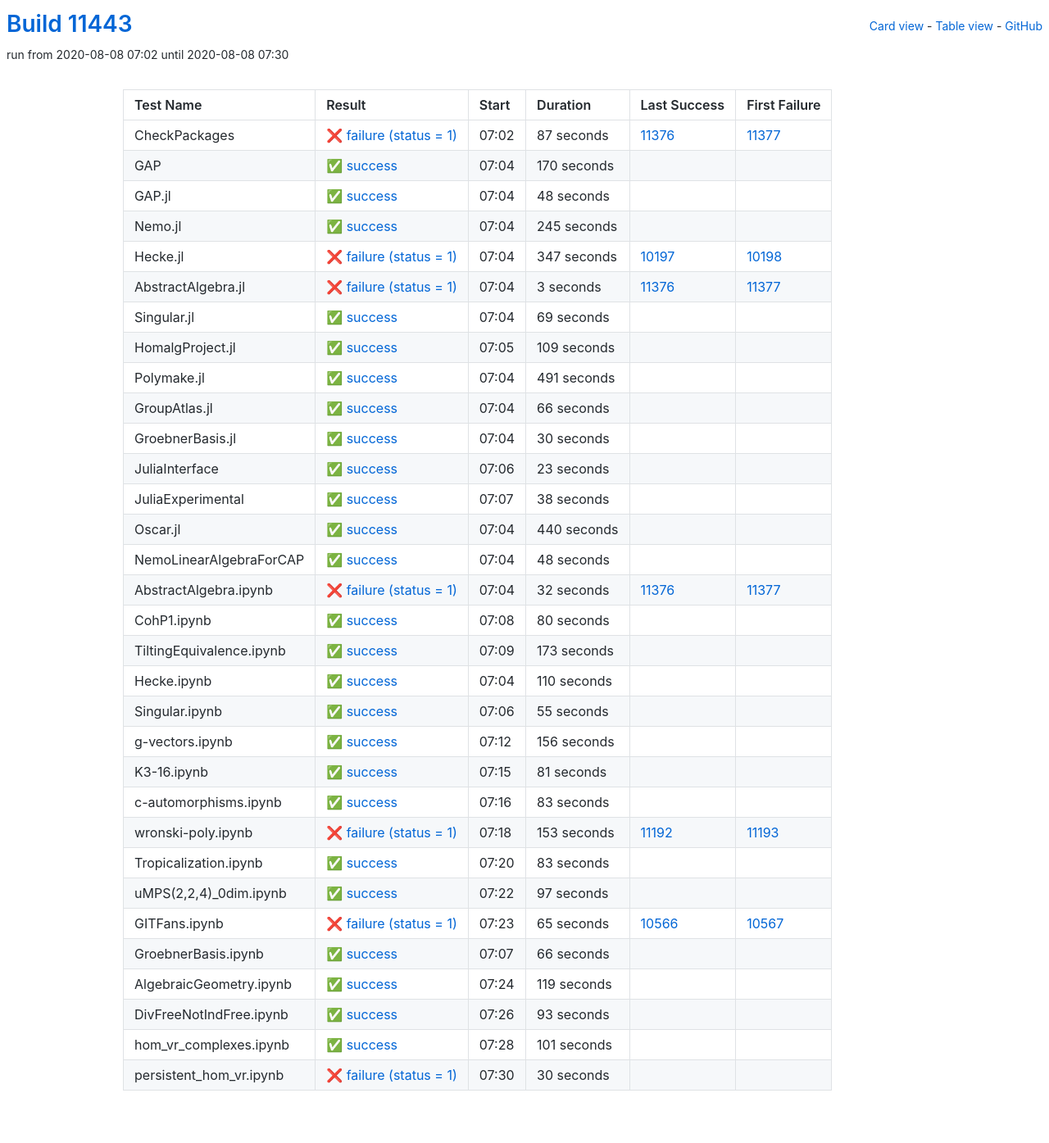
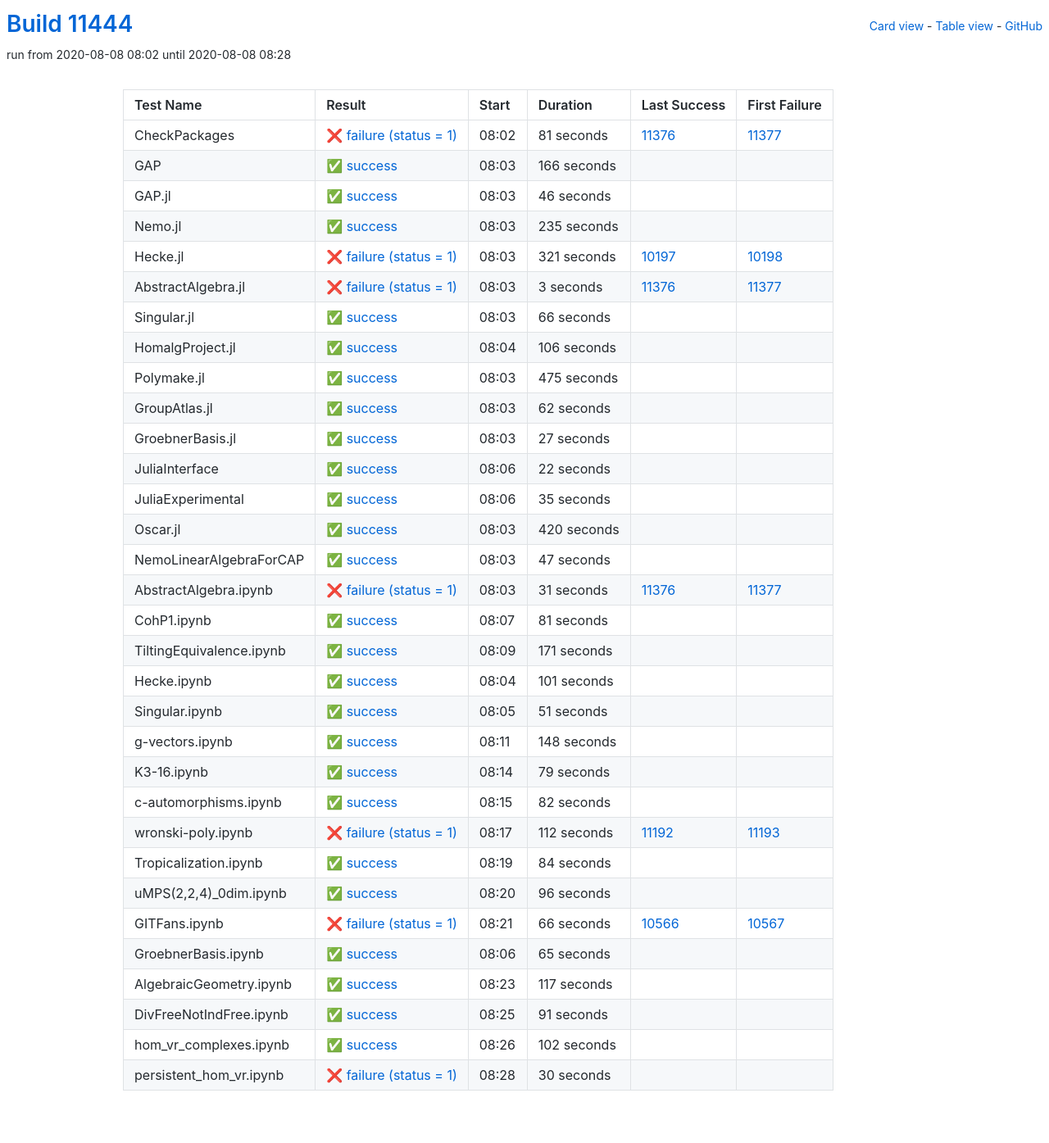
Before and after one commit to oscar-system/oscar-ci-status, a Jekyll site: the page built from table.html, in a window 1280 px wide. Shown: the whole page at 82% size. Built offline with Jekyll 4.4.1, drawn with Linux system fonts in a browser that asks for light colours.

Commit message:
Build #11444

```diff
--- a/_data/ci.yml
+++ b/_data/ci.yml
@@ -1,6 +1,6 @@
 ---
-build: 11443
-build_url: https://oscarci.mathematik.uni-kl.de/job/oscar/11443/
+build: 11444
+build_url: https://oscarci.mathematik.uni-kl.de/job/oscar/11444/
 job: oscar
 organization: oscar-system
 repo: oscar-ci-status
@@ -8,68 +8,68 @@
 tests:
 - name: CheckPackages
   id: checkpackages
-  log: https://oscarci.mathematik.uni-kl.de/job/oscar/11443/artifact/logs/build-11443/CheckPackages.log
-  start: 2020-08-08 07:02
+  log: https://oscarci.mathematik.uni-kl.de/job/oscar/11444/artifact/logs/build-11444/CheckPackages.log
+  start: 2020-08-08 08:02
   success: false
   exitcode: 1
   status: failure
-  duration: 87
+  duration: 81
   last_success: 11376
   last_success_url: https://oscarci.mathematik.uni-kl.de/job/oscar/11376/
   first_failure: 11377
   first_failure_url: https://oscarci.mathematik.uni-kl.de/job/oscar/11377/
 - name: GAP
   id: gap
-  log: https://oscarci.mathematik.uni-kl.de/job/oscar/11443/artifact/logs/build-11443/GAP.log
-  start: 2020-08-08 07:04
+  log: https://oscarci.mathematik.uni-kl.de/job/oscar/11444/artifact/logs/build-11444/GAP.log
+  start: 2020-08-08 08:03
   success: true
   exitcode: 0
   status: success
-  duration: 170
+  duration: 166
   last_success: false
   last_success_url:
   first_failure: false
   first_failure_url:
 - name: GAP.jl
   id: gap-jl
-  log: https://oscarci.mathematik.uni-kl.de/job/oscar/11443/artifact/logs/build-11443/GAP.jl.log
-  start: 2020-08-08 07:04
+  log: https://oscarci.mathematik.uni-kl.de/job/oscar/11444/artifact/logs/build-11444/GAP.jl.log
+  start: 2020-08-08 08:03
   success: true
   exitcode: 0
   status: success
-  duration: 48
+  duration: 46
   last_success: false
   last_success_url:
   first_failure: false
   first_failure_url:
 - name: Nemo.jl
   id: nemo-jl
-  log: https://oscarci.mathematik.uni-kl.de/job/oscar/11443/artifact/logs/build-11443/Nemo.jl.log
-  start: 2020-08-08 07:04
+  log: https://oscarci.mathematik.uni-kl.de/job/oscar/11444/artifact/logs/build-11444/Nemo.jl.log
+  start: 2020-08-08 08:03
   success: true
   exitcode: 0
   status: success
-  duration: 245
+  duration: 235
   last_success: false
   last_success_url:
   first_failure: false
   first_failure_url:
 - name: Hecke.jl
   id: hecke-jl
-  log: https://oscarci.mathematik.uni-kl.de/job/oscar/11443/artifact/logs/build-11443/Hecke.jl.log
-  start: 2020-08-08 07:04
+  log: https://oscarci.mathematik.uni-kl.de/job/oscar/11444/artifact/logs/build-11444/Hecke.jl.log
+  start: 2020-08-08 08:03
   success: false
   exitcode: 1
   status: failure
-  duration: 347
+  duration: 321
   last_success: 10197
   last_success_url: https://oscarci.mathematik.uni-kl.de/job/oscar/10197/
   first_failure: 10198
   first_failure_url: https://oscarci.mathematik.uni-kl.de/job/oscar/10198/
 - name: AbstractAlgebra.jl
   id: abstractalgebra-jl
-  log: https://oscarci.mathematik.uni-kl.de/job/oscar/11443/artifact/logs/build-11443/AbstractAlgebra.jl.log
-  start: 2020-08-08 07:04
+  log: https://oscarci.mathematik.uni-kl.de/job/oscar/11444/artifact/logs/build-11444/AbstractAlgebra.jl.log
+  start: 2020-08-08 08:03
   success: false
   exitcode: 1
   status: failure
@@ -80,44 +80,8 @@
   first_failure_url: https://oscarci.mathematik.uni-kl.de/job/oscar/11377/
 - name: Singular.jl
   id: singular-jl
-  log: https://oscarci.mathematik.uni-kl.de/job/oscar/11443/artifact/logs/build-11443/Singular.jl.log
-  start: 2020-08-08 07:04
-  success: true
-  exitcode: 0
-  status: success
-  duration: 69
-  last_success: false
-  last_success_url:
-  first_failure: false
-  first_failure_url:
-- name: HomalgProject.jl
-  id: homalgproject-jl
-  log: https://oscarci.mathematik.uni-kl.de/job/oscar/11443/artifact/logs/build-11443/HomalgProject.jl.log
-  start: 2020-08-08 07:05
-  success: true
-  exitcode: 0
-  status: success
-  duration: 109
-  last_success: false
-  last_success_url:
-  first_failure: false
-  first_failure_url:
-- name: Polymake.jl
-  id: polymake-jl
-  log: https://oscarci.mathematik.uni-kl.de/job/oscar/11443/artifact/logs/build-11443/Polymake.jl.log
-  start: 2020-08-08 07:04
-  success: true
-  exitcode: 0
-  status: success
-  duration: 491
-  last_success: false
-  last_success_url:
-  first_failure: false
-  first_failure_url:
-- name: GroupAtlas.jl
-  id: groupatlas-jl
-  log: https://oscarci.mathematik.uni-kl.de/job/oscar/11443/artifact/logs/build-11443/GroupAtlas.jl.log
-  start: 2020-08-08 07:04
+  log: https://oscarci.mathematik.uni-kl.de/job/oscar/11444/artifact/logs/build-11444/Singular.jl.log
+  start: 2020-08-08 08:03
   success: true
   exitcode: 0
   status: success
@@ -126,142 +90,118 @@
   last_success_url:
   first_failure: false
   first_failure_url:
-- name: GroebnerBasis.jl
-  id: groebnerbasis-jl
-  log: https://oscarci.mathematik.uni-kl.de/job/oscar/11443/artifact/logs/build-11443/GroebnerBasis.jl.log
-  start: 2020-08-08 07:04
+- name: HomalgProject.jl
+  id: homalgproject-jl
+  log: https://oscarci.mathematik.uni-kl.de/job/oscar/11444/artifact/logs/build-11444/HomalgProject.jl.log
+  start: 2020-08-08 08:04
   success: true
   exitcode: 0
   status: success
-  duration: 30
+  duration: 106
+  last_success: false
+  last_success_url:
+  first_failure: false
+  first_failure_url:
+- name: Polymake.jl
+  id: polymake-jl
+  log: https://oscarci.mathematik.uni-kl.de/job/oscar/11444/artifact/logs/build-11444/Polymake.jl.log
+  start: 2020-08-08 08:03
+  success: true
+  exitcode: 0
+  status: success
+  duration: 475
+  last_success: false
+  last_success_url:
+  first_failure: false
+  first_failure_url:
+- name: GroupAtlas.jl
+  id: groupatlas-jl
+  log: https://oscarci.mathematik.uni-kl.de/job/oscar/11444/artifact/logs/build-11444/GroupAtlas.jl.log
+  start: 2020-08-08 08:03
+  success: true
+  exitcode: 0
+  status: success
+  duration: 62
+  last_success: false
+  last_success_url:
+  first_failure: false
+  first_failure_url:
+- name: GroebnerBasis.jl
+  id: groebnerbasis-jl
+  log: https://oscarci.mathematik.uni-kl.de/job/oscar/11444/artifact/logs/build-11444/GroebnerBasis.jl.log
+  start: 2020-08-08 08:03
+  success: true
+  exitcode: 0
+  status: success
+  duration: 27
   last_success: false
   last_success_url:
   first_failure: false
   first_failure_url:
 - name: JuliaInterface
   id: juliainterface
-  log: https://oscarci.mathematik.uni-kl.de/job/oscar/11443/artifact/logs/build-11443/JuliaInterface.log
-  start: 2020-08-08 07:06
+  log: https://oscarci.mathematik.uni-kl.de/job/oscar/11444/artifact/logs/build-11444/JuliaInterface.log
+  start: 2020-08-08 08:06
   success: true
   exitcode: 0
   status: success
-  duration: 23
+  duration: 22
   last_success: false
   last_success_url:
   first_failure: false
   first_failure_url:
 - name: JuliaExperimental
   id: juliaexperimental
-  log: https://oscarci.mathematik.uni-kl.de/job/oscar/11443/artifact/logs/build-11443/JuliaExperimental.log
-  start: 2020-08-08 07:07
+  log: https://oscarci.mathematik.uni-kl.de/job/oscar/11444/artifact/logs/build-11444/JuliaExperimental.log
+  start: 2020-08-08 08:06
   success: true
   exitcode: 0
   status: success
-  duration: 38
+  duration: 35
   last_success: false
   last_success_url:
   first_failure: false
   first_failure_url:
 - name: Oscar.jl
   id: oscar-jl
-  log: https://oscarci.mathematik.uni-kl.de/job/oscar/11443/artifact/logs/build-11443/Oscar.jl.log
-  start: 2020-08-08 07:04
+  log: https://oscarci.mathematik.uni-kl.de/job/oscar/11444/artifact/logs/build-11444/Oscar.jl.log
+  start: 2020-08-08 08:03
   success: true
   exitcode: 0
   status: success
-  duration: 440
+  duration: 420
   last_success: false
   last_success_url:
   first_failure: false
   first_failure_url:
 - name: NemoLinearAlgebraForCAP
   id: nemolinearalgebraforcap
-  log: https://oscarci.mathematik.uni-kl.de/job/oscar/11443/artifact/logs/build-11443/NemoLinearAlgebraForCAP.log
-  start: 2020-08-08 07:04
+  log: https://oscarci.mathematik.uni-kl.de/job/oscar/11444/artifact/logs/build-11444/NemoLinearAlgebraForCAP.log
+  start: 2020-08-08 08:03
   success: true
   exitcode: 0
   status: success
-  duration: 48
+  duration: 47
   last_success: false
   last_success_url:
   first_failure: false
   first_failure_url:
 - name: AbstractAlgebra.ipynb
   id: abstractalgebra-ipynb
-  log: https://oscarci.mathematik.uni-kl.de/job/oscar/11443/artifact/logs/build-11443/AbstractAlgebra.ipynb.log
-  start: 2020-08-08 07:04
+  log: https://oscarci.mathematik.uni-kl.de/job/oscar/11444/artifact/logs/build-11444/AbstractAlgebra.ipynb.log
+  start: 2020-08-08 08:03
   success: false
   exitcode: 1
   status: failure
-  duration: 32
+  duration: 31
   last_success: 11376
   last_success_url: https://oscarci.mathematik.uni-kl.de/job/oscar/11376/
   first_failure: 11377
   first_failure_url: https://oscarci.mathematik.uni-kl.de/job/oscar/11377/
 - name: CohP1.ipynb
   id: cohp1-ipynb
-  log: https://oscarci.mathematik.uni-kl.de/job/oscar/11443/artifact/logs/build-11443/CohP1.ipynb.log
-  start: 2020-08-08 07:08
-  success: true
-  exitcode: 0
-  status: success
-  duration: 80
-  last_success: false
-  last_success_url:
-  first_failure: false
-  first_failure_url:
-- name: TiltingEquivalence.ipynb
-  id: tiltingequivalence-ipynb
-  log: https://oscarci.mathematik.uni-kl.de/job/oscar/11443/artifact/logs/build-11443/TiltingEquivalence.ipynb.log
-  start: 2020-08-08 07:09
-  success: true
-  exitcode: 0
-  status: success
-  duration: 173
-  last_success: false
-  last_success_url:
-  first_failure: false
-  first_failure_url:
-- name: Hecke.ipynb
-  id: hecke-ipynb
-  log: https://oscarci.mathematik.uni-kl.de/job/oscar/11443/artifact/logs/build-11443/Hecke.ipynb.log
-  start: 2020-08-08 07:04
-  success: true
-  exitcode: 0
-  status: success
-  duration: 110
-  last_success: false
-  last_success_url:
-  first_failure: false
-  first_failure_url:
-- name: Singular.ipynb
-  id: singular-ipynb
-  log: https://oscarci.mathematik.uni-kl.de/job/oscar/11443/artifact/logs/build-11443/Singular.ipynb.log
-  start: 2020-08-08 07:06
-  success: true
-  exitcode: 0
-  status: success
-  duration: 55
-  last_success: false
-  last_success_url:
-  first_failure: false
-  first_failure_url:
-- name: g-vectors.ipynb
-  id: g-vectors-ipynb
-  log: https://oscarci.mathematik.uni-kl.de/job/oscar/11443/artifact/logs/build-11443/g-vectors.ipynb.log
-  start: 2020-08-08 07:12
-  success: true
-  exitcode: 0
-  status: success
-  duration: 156
-  last_success: false
-  last_success_url:
-  first_failure: false
-  first_failure_url:
-- name: K3-16.ipynb
-  id: k3-16-ipynb
-  log: https://oscarci.mathematik.uni-kl.de/job/oscar/11443/artifact/logs/build-11443/K3-16.ipynb.log
-  start: 2020-08-08 07:15
+  log: https://oscarci.mathematik.uni-kl.de/job/oscar/11444/artifact/logs/build-11444/CohP1.ipynb.log
+  start: 2020-08-08 08:07
   success: true
   exitcode: 0
   status: success
@@ -270,106 +210,22 @@
   last_success_url:
   first_failure: false
   first_failure_url:
-- name: c-automorphisms.ipynb
-  id: c-automorphisms-ipynb
-  log: https://oscarci.mathematik.uni-kl.de/job/oscar/11443/artifact/logs/build-11443/c-automorphisms.ipynb.log
-  start: 2020-08-08 07:16
+- name: TiltingEquivalence.ipynb
+  id: tiltingequivalence-ipynb
+  log: https://oscarci.mathematik.uni-kl.de/job/oscar/11444/artifact/logs/build-11444/TiltingEquivalence.ipynb.log
+  start: 2020-08-08 08:09
   success: true
   exitcode: 0
   status: success
-  duration: 83
+  duration: 171
   last_success: false
   last_success_url:
   first_failure: false
   first_failure_url:
-- name: wronski-poly.ipynb
-  id: wronski-poly-ipynb
-  log: https://oscarci.mathematik.uni-kl.de/job/oscar/11443/artifact/logs/build-11443/wronski-poly.ipynb.log
-  start: 2020-08-08 07:18
-  success: false
-  exitcode: 1
-  status: failure
-  duration: 153
-  last_success: 11192
-  last_success_url: https://oscarci.mathematik.uni-kl.de/job/oscar/11192/
-  first_failure: 11193
-  first_failure_url: https://oscarci.mathematik.uni-kl.de/job/oscar/11193/
-- name: Tropicalization.ipynb
-  id: tropicalization-ipynb
-  log: https://oscarci.mathematik.uni-kl.de/job/oscar/11443/artifact/logs/build-11443/Tropicalization.ipynb.log
-  start: 2020-08-08 07:20
-  success: true
-  exitcode: 0
-  status: success
-  duration: 83
-  last_success: false
-  last_success_url:
-  first_failure: false
-  first_failure_url:
-- name: uMPS(2,2,4)_0dim.ipynb
-  id: umps-2-2-4-0dim-ipynb
-  log: https://oscarci.mathematik.uni-kl.de/job/oscar/11443/artifact/logs/build-11443/uMPS-2-2-4-_0dim.ipynb.log
-  start: 2020-08-08 07:22
-  success: true
-  exitcode: 0
-  status: success
-  duration: 97
-  last_success: false
-  last_success_url:
-  first_failure: false
-  first_failure_url:
-- name: GITFans.ipynb
-  id: gitfans-ipynb
-  log: https://oscarci.mathematik.uni-kl.de/job/oscar/11443/artifact/logs/build-11443/GITFans.ipynb.log
-  start: 2020-08-08 07:23
-  success: false
-  exitcode: 1
-  status: failure
-  duration: 65
-  last_success: 10566
-  last_success_url: https://oscarci.mathematik.uni-kl.de/job/oscar/10566/
-  first_failure: 10567
-  first_failure_url: https://oscarci.mathematik.uni-kl.de/job/oscar/10567/
-- name: GroebnerBasis.ipynb
-  id: groebnerbasis-ipynb
-  log: https://oscarci.mathematik.uni-kl.de/job/oscar/11443/artifact/logs/build-11443/GroebnerBasis.ipynb.log
-  start: 2020-08-08 07:07
-  success: true
-  exitcode: 0
-  status: success
-  duration: 66
-  last_success: false
-  last_success_url:
-  first_failure: false
-  first_failure_url:
-- name: AlgebraicGeometry.ipynb
-  id: algebraicgeometry-ipynb
-  log: https://oscarci.mathematik.uni-kl.de/job/oscar/11443/artifact/logs/build-11443/AlgebraicGeometry.ipynb.log
-  start: 2020-08-08 07:24
-  success: true
-  exitcode: 0
-  status: success
-  duration: 119
-  last_success: false
-  last_success_url:
-  first_failure: false
-  first_failure_url:
-- name: DivFreeNotIndFree.ipynb
-  id: divfreenotindfree-ipynb
-  log: https://oscarci.mathematik.uni-kl.de/job/oscar/11443/artifact/logs/build-11443/DivFreeNotIndFree.ipynb.log
-  start: 2020-08-08 07:26
-  success: true
-  exitcode: 0
-  status: success
-  duration: 93
-  last_success: false
-  last_success_url:
-  first_failure: false
-  first_failure_url:
-- name: hom_vr_complexes.ipynb
-  id: hom-vr-complexes-ipynb
-  log: https://oscarci.mathematik.uni-kl.de/job/oscar/11443/artifact/logs/build-11443/hom_vr_complexes.ipynb.log
-  start: 2020-08-08 07:28
+- name: Hecke.ipynb
+  id: hecke-ipynb
+  log: https://oscarci.mathematik.uni-kl.de/job/oscar/11444/artifact/logs/build-11444/Hecke.ipynb.log
+  start: 2020-08-08 08:04
   success: true
   exitcode: 0
   status: success
@@ -378,10 +234,154 @@
   last_success_url:
   first_failure: false
   first_failure_url:
+- name: Singular.ipynb
+  id: singular-ipynb
+  log: https://oscarci.mathematik.uni-kl.de/job/oscar/11444/artifact/logs/build-11444/Singular.ipynb.log
+  start: 2020-08-08 08:05
+  success: true
+  exitcode: 0
+  status: success
+  duration: 51
+  last_success: false
+  last_success_url:
+  first_failure: false
+  first_failure_url:
+- name: g-vectors.ipynb
+  id: g-vectors-ipynb
+  log: https://oscarci.mathematik.uni-kl.de/job/oscar/11444/artifact/logs/build-11444/g-vectors.ipynb.log
+  start: 2020-08-08 08:11
+  success: true
+  exitcode: 0
+  status: success
+  duration: 148
+  last_success: false
+  last_success_url:
+  first_failure: false
+  first_failure_url:
+- name: K3-16.ipynb
+  id: k3-16-ipynb
+  log: https://oscarci.mathematik.uni-kl.de/job/oscar/11444/artifact/logs/build-11444/K3-16.ipynb.log
+  start: 2020-08-08 08:14
+  success: true
+  exitcode: 0
+  status: success
+  duration: 79
+  last_success: false
+  last_success_url:
+  first_failure: false
+  first_failure_url:
+- name: c-automorphisms.ipynb
+  id: c-automorphisms-ipynb
+  log: https://oscarci.mathematik.uni-kl.de/job/oscar/11444/artifact/logs/build-11444/c-automorphisms.ipynb.log
+  start: 2020-08-08 08:15
+  success: true
+  exitcode: 0
+  status: success
+  duration: 82
+  last_success: false
+  last_success_url:
+  first_failure: false
+  first_failure_url:
+- name: wronski-poly.ipynb
+  id: wronski-poly-ipynb
+  log: https://oscarci.mathematik.uni-kl.de/job/oscar/11444/artifact/logs/build-11444/wronski-poly.ipynb.log
+  start: 2020-08-08 08:17
+  success: false
+  exitcode: 1
+  status: failure
+  duration: 112
+  last_success: 11192
+  last_success_url: https://oscarci.mathematik.uni-kl.de/job/oscar/11192/
+  first_failure: 11193
+  first_failure_url: https://oscarci.mathematik.uni-kl.de/job/oscar/11193/
+- name: Tropicalization.ipynb
+  id: tropicalization-ipynb
+  log: https://oscarci.mathematik.uni-kl.de/job/oscar/11444/artifact/logs/build-11444/Tropicalization.ipynb.log
+  start: 2020-08-08 08:19
+  success: true
+  exitcode: 0
+  status: success
+  duration: 84
+  last_success: false
+  last_success_url:
+  first_failure: false
+  first_failure_url:
+- name: uMPS(2,2,4)_0dim.ipynb
+  id: umps-2-2-4-0dim-ipynb
+  log: https://oscarci.mathematik.uni-kl.de/job/oscar/11444/artifact/logs/build-11444/uMPS-2-2-4-_0dim.ipynb.log
+  start: 2020-08-08 08:20
+  success: true
+  exitcode: 0
+  status: success
+  duration: 96
+  last_success: false
+  last_success_url:
+  first_failure: false
+  first_failure_url:
+- name: GITFans.ipynb
+  id: gitfans-ipynb
+  log: https://oscarci.mathematik.uni-kl.de/job/oscar/11444/artifact/logs/build-11444/GITFans.ipynb.log
+  start: 2020-08-08 08:21
+  success: false
+  exitcode: 1
+  status: failure
+  duration: 66
+  last_success: 10566
+  last_success_url: https://oscarci.mathematik.uni-kl.de/job/oscar/10566/
+  first_failure: 10567
+  first_failure_url: https://oscarci.mathematik.uni-kl.de/job/oscar/10567/
+- name: GroebnerBasis.ipynb
+  id: groebnerbasis-ipynb
+  log: https://oscarci.mathematik.uni-kl.de/job/oscar/11444/artifact/logs/build-11444/GroebnerBasis.ipynb.log
+  start: 2020-08-08 08:06
+  success: true
+  exitcode: 0
+  status: success
+  duration: 65
+  last_success: false
+  last_success_url:
+  first_failure: false
+  first_failure_url:
+- name: AlgebraicGeometry.ipynb
+  id: algebraicgeometry-ipynb
+  log: https://oscarci.mathematik.uni-kl.de/job/oscar/11444/artifact/logs/build-11444/AlgebraicGeometry.ipynb.log
+  start: 2020-08-08 08:23
+  success: true
+  exitcode: 0
+  status: success
+  duration: 117
+  last_success: false
+  last_success_url:
+  first_failure: false
+  first_failure_url:
+- name: DivFreeNotIndFree.ipynb
+  id: divfreenotindfree-ipynb
+  log: https://oscarci.mathematik.uni-kl.de/job/oscar/11444/artifact/logs/build-11444/DivFreeNotIndFree.ipynb.log
+  start: 2020-08-08 08:25
+  success: true
+  exitcode: 0
+  status: success
+  duration: 91
+  last_success: false
+  last_success_url:
+  first_failure: false
+  first_failure_url:
+- name: hom_vr_complexes.ipynb
+  id: hom-vr-complexes-ipynb
+  log: https://oscarci.mathematik.uni-kl.de/job/oscar/11444/artifact/logs/build-11444/hom_vr_complexes.ipynb.log
+  start: 2020-08-08 08:26
+  success: true
+  exitcode: 0
+  status: success
+  duration: 102
+  last_success: false
+  last_success_url:
+  first_failure: false
+  first_failure_url:
 - name: persistent_hom_vr.ipynb
   id: persistent-hom-vr-ipynb
-  log: https://oscarci.mathematik.uni-kl.de/job/oscar/11443/artifact/logs/build-11443/persistent_hom_vr.ipynb.log
-  start: 2020-08-08 07:30
+  log: https://oscarci.mathematik.uni-kl.de/job/oscar/11444/artifact/logs/build-11444/persistent_hom_vr.ipynb.log
+  start: 2020-08-08 08:28
   success: false
   exitcode: 1
   status: failure
```
Also changed, not shown: README.md.
